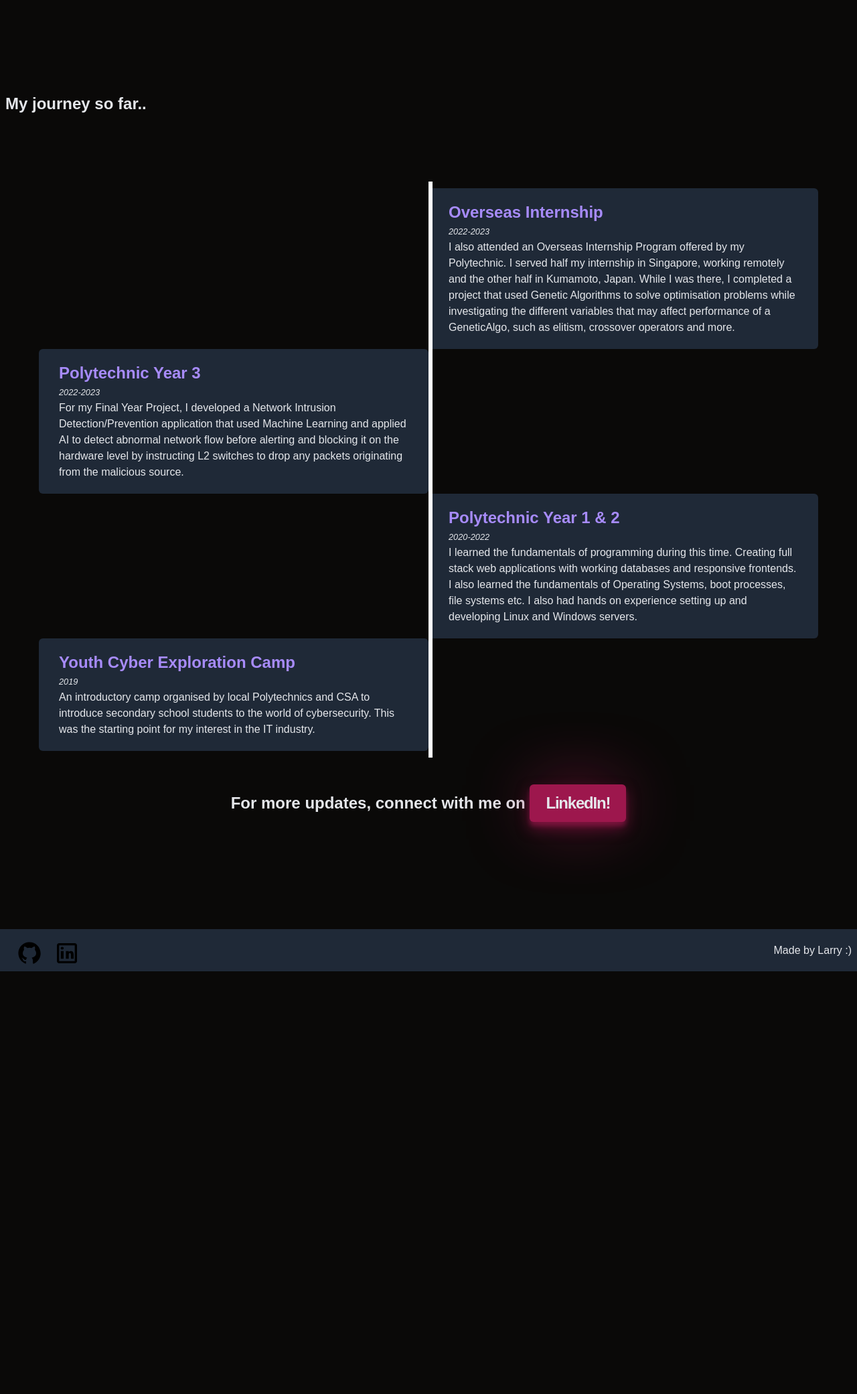
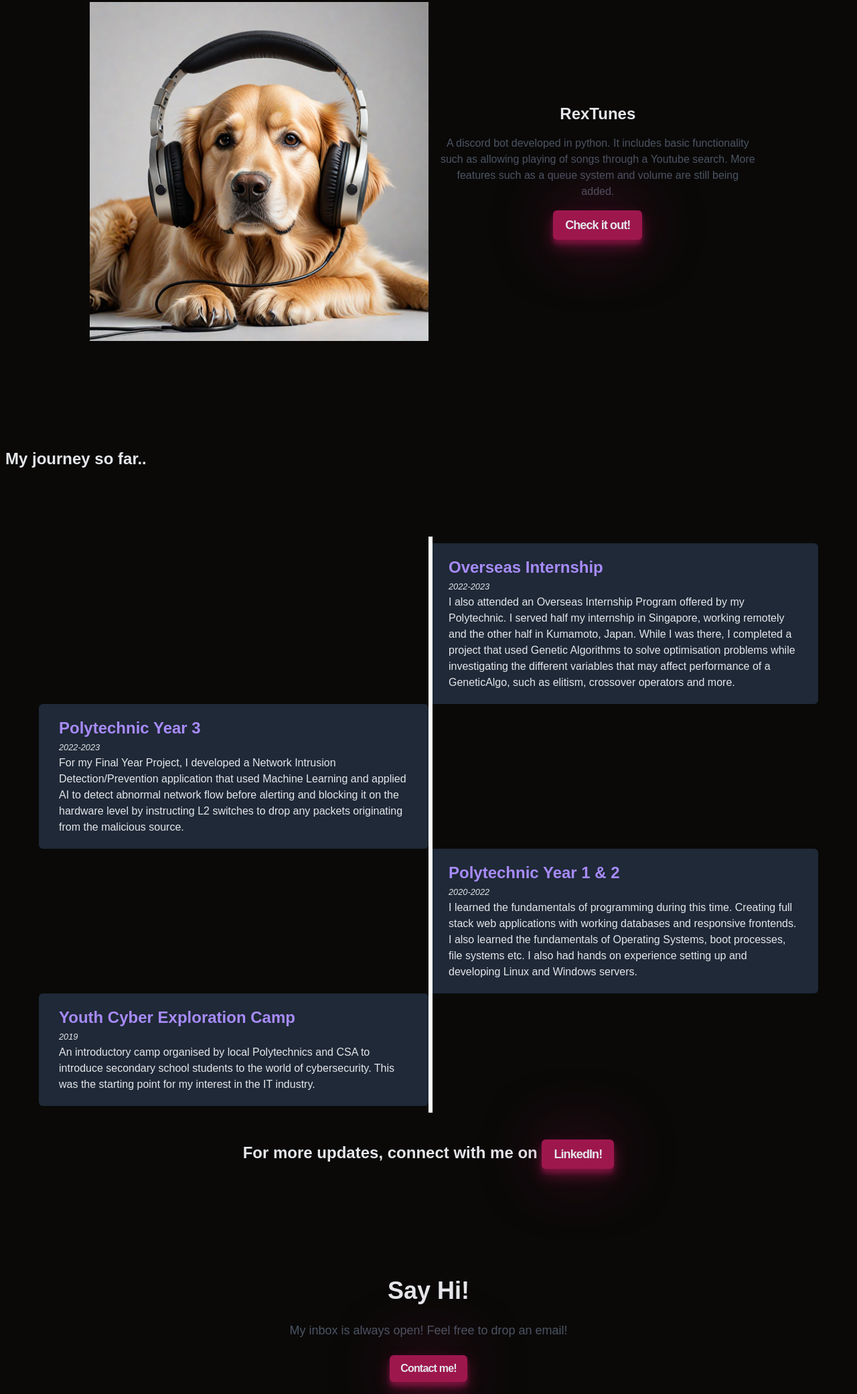
Before and after one commit to ParryPee/ParryPee.github.io, a plain HTML site: page index.html in a window 1280 px wide. Shown: the part 2639-4720 px from the top of the page at 67% size. Before the commit the page ends 4089 px from the top, so only its background shows below. Drawn offline with Linux system fonts and the light colour scheme; a web font is replaced by a local one.

Commit message:
Added contact me page and projects.
Added contact me page and projects section. Currently only contains RexTunes but will add future projects soon!

```diff
--- a/index.html
+++ b/index.html
@@ -13,6 +13,7 @@
     <link rel="stylesheet" href="./styles/components/featured.css">
     <link rel="stylesheet" href="./styles/components/work.css">
     <link rel="stylesheet" href="./styles/components/footer.css">
+    <link rel="stylesheet" href="./styles/components/contact.css">
     <link rel="stylesheet" href="./styles/modern-normalize.css">
     <link rel="stylesheet" href="./styles/styles.css">
     <link rel="stylesheet" href="./styles/utils.css">
@@ -128,7 +129,19 @@
         <p class="work__description">
             Here are some of my other works! Feel free to check them out!
         </p>
+        <div class="work__container">
+            <h3 class="work__project-title">RexTunes</h3>
+            <div class="work__img-wrapper">
+                <img src="./public/RexTunes.png" alt="">
+            </div>
+            <div class="work__project">
+                <h3 class="work__project-subtitle">RexTunes</h3>
+                <p class="work__project-description">A discord bot developed in python. It includes basic functionality such as allowing playing of songs through a Youtube search. More features such as a queue system and volume are still being added.</p>
+                <a href="https://github.com/ParryPee/RexTunes" class="btn work__project-btn">Check it out!</a>
+            </div>
+        </div>
     </section>
+
     <section class="timeline container section">
         <h2 class="timeline__header">My journey so far..</h2>
         <div class="timeline__content">
@@ -161,6 +174,13 @@
         </div>
     </section>
 
+    <section class="contact container section">
+        <h2 class="contact__title">Say hi!</h2>
+        <p class="contact__description">My inbox is always open! Feel free to drop an email!</p>
+        <a href="mailto:larrylee2003@live.com" target="_blank" class="contact__btn btn">Contact me!</a>
+    </section>
+
+
 </main>
 <footer class="footer container section" style="max-width: 100%">
     <ul class="footer__ul">
--- /dev/null
+++ b/styles/components/contact.css
@@ -0,0 +1,87 @@
+.contact{
+    display: flex;
+    flex-direction: column;
+    justify-content: center;
+    align-items: center;
+    text-align: center;
+
+    gap: 1rem;
+}
+.contact__title{
+    font-size: var(--size-2xl);
+    color: var(--clr-light);
+    text-transform: capitalize;
+
+}
+.contact__description{
+    font-size: var(--size-sm);
+    color: var(--clr-stone600);
+    max-width: 60ch;
+}
+.content__btn{
+    font-size: var(--size-lg);
+}
+
+/* xs */
+@media(min-width: 475px){
+    .contact{
+        gap: 1.5rem;
+    }
+    .contact__title{
+        font-size: var(--size-3xl);
+
+
+    }
+    .contact__description{
+        font-size: var(--size-base);
+    }
+    .content__btn{
+        font-size: var(--size-lg);
+    }
+}
+/* s */
+/* @media(min-width: 640px){
+
+
+} */
+/* m */
+/* @media(min-width: 768px){
+
+} */
+
+/* l */
+@media(min-width: 1024px){
+
+    .contact__title{
+        font-size: var(--size-3xl);
+
+
+    }
+    .contact__description{
+        font-size: var(--size-base);
+    }
+    .content__btn{
+        font-size: var(--size-lg);
+    }
+}
+/* xl */
+@media(min-width: 1280px){
+    .contact{
+        gap: 1.5rem;
+    }
+    .contact__title{
+        font-size: var(--size-4xl);
+
+
+    }
+    .contact__description{
+        font-size: var(--size-lg);
+    }
+    .content__btn{
+        font-size: var(--size-xl);
+    }
+}
+/* xxl */
+/* @media(min-width: 1536px){
+
+} */
--- a/styles/components/timeline.css
+++ b/styles/components/timeline.css
@@ -2,6 +2,9 @@
     position: relative;
     max-width: 100%;
     margin: 100px auto;
+}
+.timeline__btn{
+    font-size: var(--size-lg);
 }
 .timeline__header{
     margin-bottom: 100px;
--- a/styles/components/work.css
+++ b/styles/components/work.css
@@ -1,14 +1,34 @@
+.work{
+    text-align: center;
+}
 .work__title{
     font-size: var(--size-4xl);
     color: var(--clr-light);
-    text-align: center;
 }
 .work__description{
     max-width: 60ch;
     font-size: var(--size-sm);
     color: var(--clr-stone600);
-    text-align: center;
     margin: 1rem auto;
+}
+.work__project:not(:last-child){
+    margin-bottom: 5rem;
+}
+.work__project-title{
+    font-size: var(--size-base);
+    margin-bottom: 1rem;
+
+}
+.work__project-description{
+    font-size: var(size-sm);
+    color: var(--clr-stone600);
+    margin: 1rem 0;
+}
+.work__project-btn{
+    font-size: var(--size-sm);
+}
+.work__project-subtitle{
+    display: none;
 }
 
 
@@ -22,16 +42,60 @@
 
         margin: 1.5rem auto;
     }
+    .work__project-title{
+        font-size: var(--size-lg);
+        margin-bottom: 1.5rem;
+
+    }
+    .work__project-description{
+        font-size: var(--size-base);
+        margin: 1.5rem 0;
+    }
+    .work__project-btn{
+        font-size: var(--size-base);
+    }
 }
 /* s */
-/* @media(min-width: 640px){
+@media(min-width: 640px){
+    .work__container{
+        display: grid;
+        grid-template-columns: 1fr 1fr;
+        place-items: center;
+    }
+    .work__project{
+        padding: 0 1rem;
+    }
+    .work__project-title{
+        display: none;
+    }
+    .work__project-description{
+        font-size: var(size-sm);
+        color: var(--clr-stone600);
+        margin: 1em 0;
+    }
+    .work__project-btn{
+        font-size: var(--size-sm);
+    }
+    .work__project-subtitle{
+        display: block;
+        font-size: var(--size-lg);
+    }
 
+}
+/* m */
+@media(min-width: 768px){
 
-} */
-/* m */
-/* @media(min-width: 768px){
+    .work__project-description{
+        font-size: var(size-base);
+    }
+    .work__project-btn{
+        font-size: var(--size-base);
+    }
+    .work__project-subtitle{
 
-} */
+        font-size: var(--size-lg);
+    }
+}
 
 /* l */
 @media(min-width: 1024px){
@@ -42,6 +106,16 @@
         font-size: var(--size-lg);
 
         margin: 1.5rem auto;
+    }
+    .work__project-description{
+        font-size: var(size-base);
+    }
+    .work__project-btn{
+        font-size: var(--size-base);
+    }
+    .work__project-subtitle{
+
+        font-size: var(--size-xl);
     }
 }
 /* xl */
@@ -54,6 +128,20 @@
 
         margin: 1.5rem auto;
     }
+    .work__project-description{
+        font-size: var(size-lg);
+    }
+    .work__project-btn{
+        font-size: var(--size-lg);
+    }
+    .work__project-subtitle{
+
+        font-size: var(--size-2xl);
+    }
+    .work__container{
+        width: 80%;
+        margin: 0 auto;
+    }
 }
 /* xxl */
 /* @media(min-width: 1536px){
```
Also changed, not shown: public/RexTunes.png (added).
